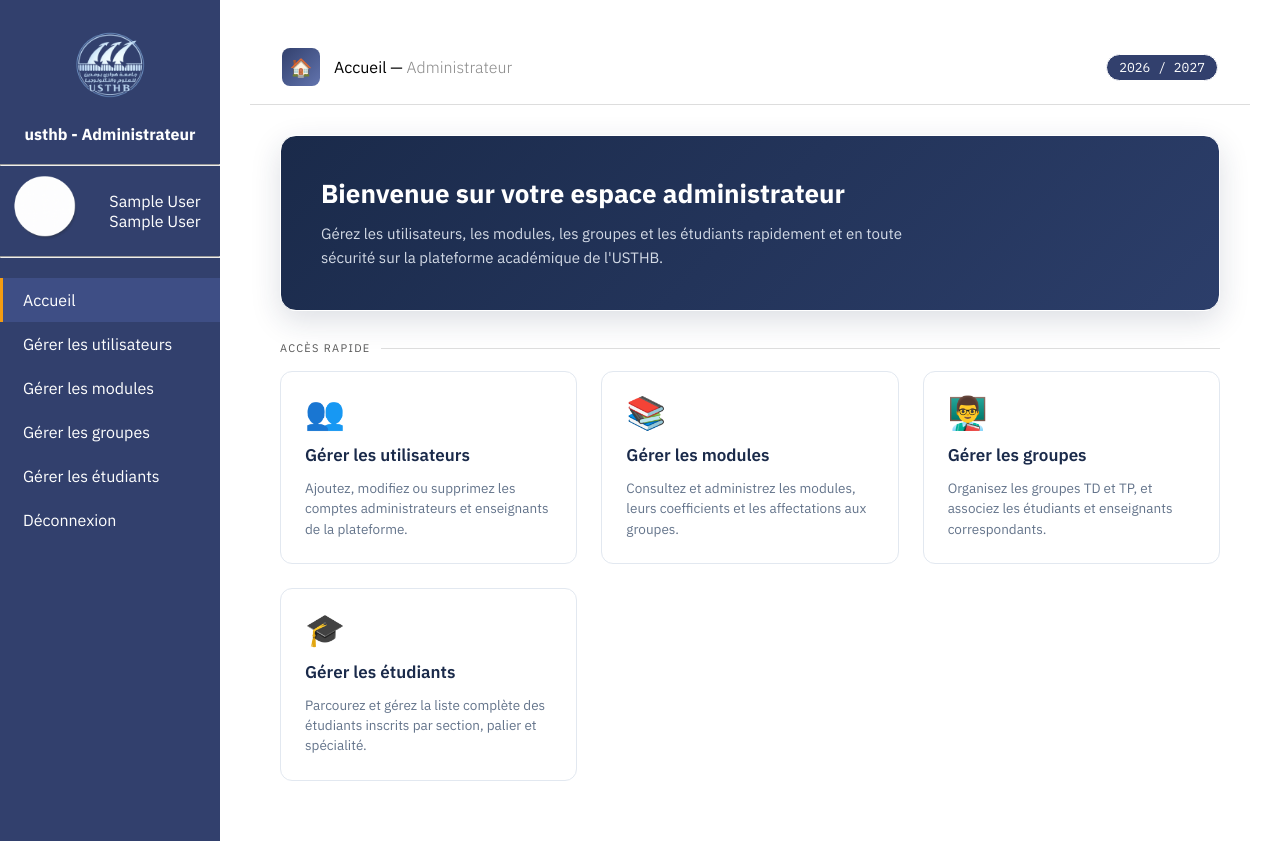
After one commit to imimedd/gestion_de_scolarite-1, a PHP site: page /admin-interface/acceuille1.php in a window 1280 px wide. The commit adds this page. Run offline with PHP 8.4, Linux system fonts and the light colour scheme; the visitor is signed in with stand-in values (Sample User, id 1).

Commit message:
modifier

```diff
--- /dev/null
+++ b/admin-interface/acceuille1.php
@@ -0,0 +1,116 @@
+<?php
+session_start();
+require_once("../connexion.php");
+
+$annee       = date("Y") . " / " . (date("Y") + 1);
+$currentPage = basename($_SERVER['PHP_SELF']);
+?>
+<!DOCTYPE html>
+<html lang="fr">
+<head>
+    <meta charset="UTF-8">
+    <title>Accueil — Administrateur</title>
+    <link href="https://fonts.googleapis.com/css2?family=IBM+Plex+Mono:wght@400;600&family=IBM+Plex+Sans:wght@300;400;600;700&display=swap" rel="stylesheet">
+    <link rel="stylesheet" href="../prof-interface/style.css">
+    <style>
+        .welcome-card {
+            background: linear-gradient(135deg, #1a2a4a 0%, #2c3e6a 100%);
+            color: white;
+            padding: 40px;
+            border-radius: 16px;
+            margin-bottom: 30px;
+            box-shadow: 0 10px 30px rgba(26, 42, 74, 0.15);
+        }
+        .welcome-card h2 { margin-bottom: 12px; font-size: 26px; font-weight: 700; }
+        .welcome-card p { opacity: 0.9; font-size: 15px; max-width: 600px; line-height: 1.6; }
+
+        .quick-links { display: grid; grid-template-columns: repeat(auto-fit, minmax(250px, 1fr)); gap: 24px; margin-top: 10px; }
+        .ql-card {
+            background: white; border: 1px solid #e2e8f0; border-radius: 12px; padding: 24px;
+            transition: all 0.3s ease; text-decoration: none; color: #1a2a4a;
+            display: flex; flex-direction: column; gap: 12px;
+        }
+        .ql-card:hover {
+            transform: translateY(-5px); box-shadow: 0 12px 24px rgba(0,0,0,0.06); border-color: #cbd5e1;
+        }
+        .ql-icon { font-size: 32px; margin-bottom: 4px; }
+        .ql-title { font-weight: 600; font-size: 17px; }
+        .ql-desc { font-size: 13.5px; color: #64748b; line-height: 1.5; }
+    </style>
+</head>
+<body>
+
+<!-- SIDEBAR -->
+<div class="sidebar">
+    <div style="text-align: center;">
+        <img src="img/usthb1.png" width="100" height="100"/>
+        <p><font color="#ffffff"><font size="3"><center><b>usthb - Administrateur</b></center></font></font></p>
+    </div>
+    <br>
+    <hr>
+    <div style="display: flex; align-items: center;">
+        <img src="img/prof.png" width="90" height="90"/><br>
+        <center><font color="#ffffff"><font size="3"><?= $_SESSION['prenom'] . ' ' . $_SESSION['nom'] ?></font></font></center><br>
+    </div>
+    <hr>
+    <br>
+    <a href="acceuille1.php" class="<?php if($currentPage == 'acceuille1.php') echo 'active'; ?>">Accueil</a>
+    <a href="Gestion des modules.php" class="<?php if($currentPage == 'Gestion des modules.php') echo 'active'; ?>">Gérer les utilisateurs</a>
+    <a href="Gestion des notes.php" class="<?php if($currentPage == 'Gestion des notes.php') echo 'active'; ?>">Gérer les modules</a>
+    <a href="Gestion_des_enseignants.php" class="<?php if($currentPage == 'Gestion_des_enseignants.php') echo 'active'; ?>">Gérer les groupes</a>
+    <a href="Gestiondesétudiants.php" class="<?php if($currentPage == 'Gestiondesétudiants.php') echo 'active'; ?>">Gérer les étudiants</a>
+    <a href="logout.php" class="<?php if($currentPage == 'logout.php') echo 'active'; ?>">Déconnexion</a>
+</div>
+
+<!-- MAIN -->
+<div class="main">
+
+    <!-- HEADER -->
+    <div class="header">
+        <div class="header-left">
+            <div class="header-icon">🏠</div>
+            <p style="color: #000; font-size: 16px;">Accueil — <span style="color: #888; font-weight: 300;">Administrateur</span></p>
+        </div>
+        <div class="year-badge"><?php echo $annee; ?></div>
+    </div>
+
+    <!-- CONTENU -->
+    <div class="content">
+        <div class="welcome-card">
+            <h2>Bienvenue sur votre espace administrateur</h2>
+            <p>Gérez les utilisateurs, les modules, les groupes et les étudiants rapidement et en toute sécurité sur la plateforme académique de l'USTHB.</p>
+        </div>
+
+        <div class="section-title">accès rapide</div>
+
+        <div class="quick-links">
+            <a href="Gestion des modules.php" class="ql-card">
+                <div class="ql-icon">👥</div>
+                <div class="ql-title">Gérer les utilisateurs</div>
+                <div class="ql-desc">Ajoutez, modifiez ou supprimez les comptes administrateurs et enseignants de la plateforme.</div>
+            </a>
+
+            <a href="Gestion des notes.php" class="ql-card">
+                <div class="ql-icon">📚</div>
+                <div class="ql-title">Gérer les modules</div>
+                <div class="ql-desc">Consultez et administrez les modules, leurs coefficients et les affectations aux groupes.</div>
+            </a>
+
+            <a href="Gestion_des_enseignants.php" class="ql-card">
+                <div class="ql-icon">👨‍🏫</div>
+                <div class="ql-title">Gérer les groupes</div>
+                <div class="ql-desc">Organisez les groupes TD et TP, et associez les étudiants et enseignants correspondants.</div>
+            </a>
+
+            <a href="Gestiondesétudiants.php" class="ql-card">
+                <div class="ql-icon">🎓</div>
+                <div class="ql-title">Gérer les étudiants</div>
+                <div class="ql-desc">Parcourez et gérez la liste complète des étudiants inscrits par section, palier et spécialité.</div>
+            </a>
+        </div>
+    </div>
+
+</div>
+
+</body>
+</html>
--- a/prof-interface/MesModules.php
+++ b/prof-interface/MesModules.php
@@ -1,6 +1,6 @@
 <?php
 session_start();
-require_once("connexion.php");
+require_once("../connexion.php");
 
 $departement      = "Département Informatique — USTHB";
 $annee            = "2025 / 2026";
--- a/prof-interface/index.php
+++ b/prof-interface/acceuille.php
@@ -1,6 +1,6 @@
 <?php
 session_start();
-require_once("connexion.php");
+require_once("../connexion.php");
 
 $annee       = "2025 / 2026";
 $currentPage = basename($_SERVER['PHP_SELF']);
@@ -37,6 +37,7 @@ $currentPage = basename($_SERVER['PHP_SELF']);
         .ql-title { font-weight: 600; font-size: 17px; }
         .ql-desc { font-size: 13.5px; color: #64748b; line-height: 1.5; }
     </style>
+
 </head>
 <body>
 
--- a/prof-interface/enregistrer_notes.php
+++ b/prof-interface/enregistrer_notes.php
@@ -1,5 +1,6 @@
 <?php
-require_once("connexion.php");
+session_start();
+require_once("../connexion.php");
 
 $module_id = $_POST['module'];
 $groupe_id = $_POST['groupe'];
--- a/prof-interface/listeDesEtudiants.php
+++ b/prof-interface/listeDesEtudiants.php
@@ -1,4 +1,5 @@
 <?php
+session_start();
 require_once("../connexion.php");
 
 $annee       = "2025 / 2026";
--- a/prof-interface/saisirlesnotes.php
+++ b/prof-interface/saisirlesnotes.php
@@ -1,6 +1,6 @@
 <?php
 session_start();
-require_once("connexion.php");
+require_once("../connexion.php");
 
 $annee       = "2025 / 2026";
 $currentPage = basename($_SERVER['PHP_SELF']);
--- a/prof-interface/style.css
+++ b/prof-interface/style.css
@@ -374,3 +374,69 @@ table { width: 100%; border-collapse: collapse; margin-top: 24px; background: wh
         .no-data { color: #888; margin-top: 20px; font-size: 14px; }
         .success { background: #d4edda; color: #155724; padding: 12px 16px; border-radius: 6px; margin-bottom: 16px; font-size: 14px; }
   }
+/* ========================================
+   WELCOME CARD (Accueil)
+   ======================================== */
+.welcome-card {
+    background: var(--surface);
+    border: 1px solid var(--border);
+    border-radius: 14px;
+    padding: 30px 24px;
+    margin-bottom: 28px;
+}
+
+.welcome-card h2 {
+    font-size: 18px;
+    font-weight: 600;
+    margin-bottom: 10px;
+    color: #ffffff;
+}
+
+.welcome-card p {
+    font-size: 14px;
+    color: var(--muted);
+}
+
+/* ========================================
+   QUICK LINKS (Accueil)
+   ======================================== */
+.quick-links {
+    display: grid;
+    grid-template-columns: repeat(auto-fill, minmax(220px, 1fr));
+    gap: 16px;
+}
+
+.ql-card {
+    background: #ffffff;
+    border: 1px solid #e0e4ef;
+    border-radius: 14px;
+    padding: 24px 20px;
+    text-decoration: none;
+    color: inherit;
+    display: flex;
+    flex-direction: column;
+    gap: 10px;
+    transition: transform 0.2s, box-shadow 0.2s;
+}
+
+.ql-card:hover {
+    transform: translateY(-4px);
+    box-shadow: 0 8px 24px rgba(50, 64, 109, 0.12);
+}
+
+.ql-icon {
+    font-size: 36px;
+    line-height: 1;
+}
+
+.ql-title {
+    font-size: 15px;
+    font-weight: 600;
+    color: #1a2a4a;
+}
+
+.ql-desc {
+    font-size: 13px;
+    color: #666;
+    line-height: 1.5;
+}
```
Also changed, not shown: admin-interface/img/prof.png (added), admin-interface/img/usthb.jfif (added), admin-interface/img/usthb.png (added), admin-interface/img/usthb1.png (added).
